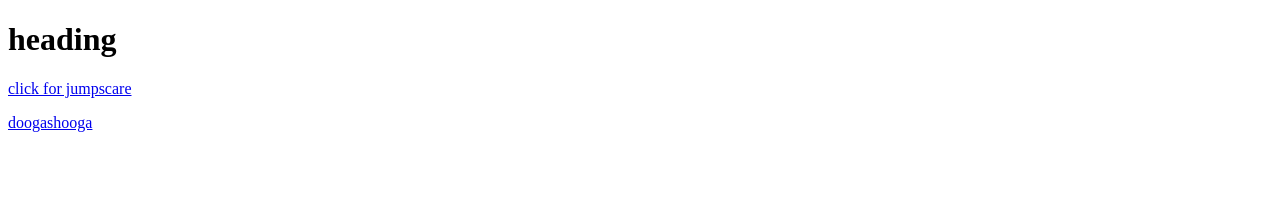
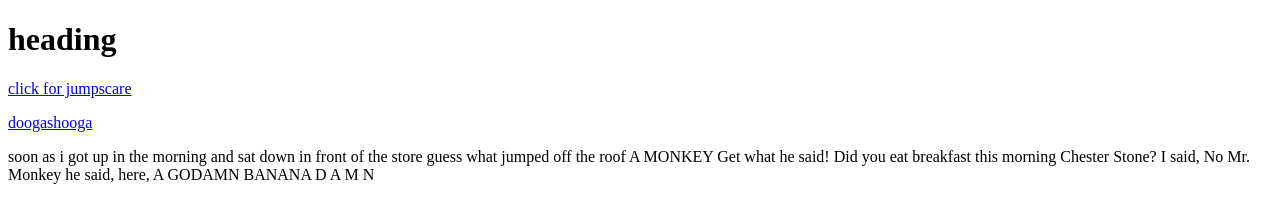
Before and after one commit to CloneYT3/cloneyt3.github.io, a plain HTML site: page index.htm in a window 1280 px wide. Drawn offline with Linux system fonts and the light colour scheme.

Commit message:
Update index.htm

```diff
--- a/index.htm
+++ b/index.htm
@@ -6,6 +6,14 @@
 
 <p><a title="boogashooga" href="https://www.youtube.com/watch?v=XxKfFct5iA8" target="_blank">click for jumpscare</a></p>
 <p><a title="agggaaawooooooooo" href="https://www.youtube.com/watch?v=vqncmClLEeM" target="_blank">doogashooga</a></p>
+<p>soon as i got up in the morning and sat down in front of the store
+guess what jumped off the roof
+A MONKEY
+Get what he said!
+Did you eat breakfast this morning Chester Stone?
+I said, No Mr. Monkey
+he said, here, A GODAMN BANANA
+D A M N<p>
 
 </body>
 </html>
```
